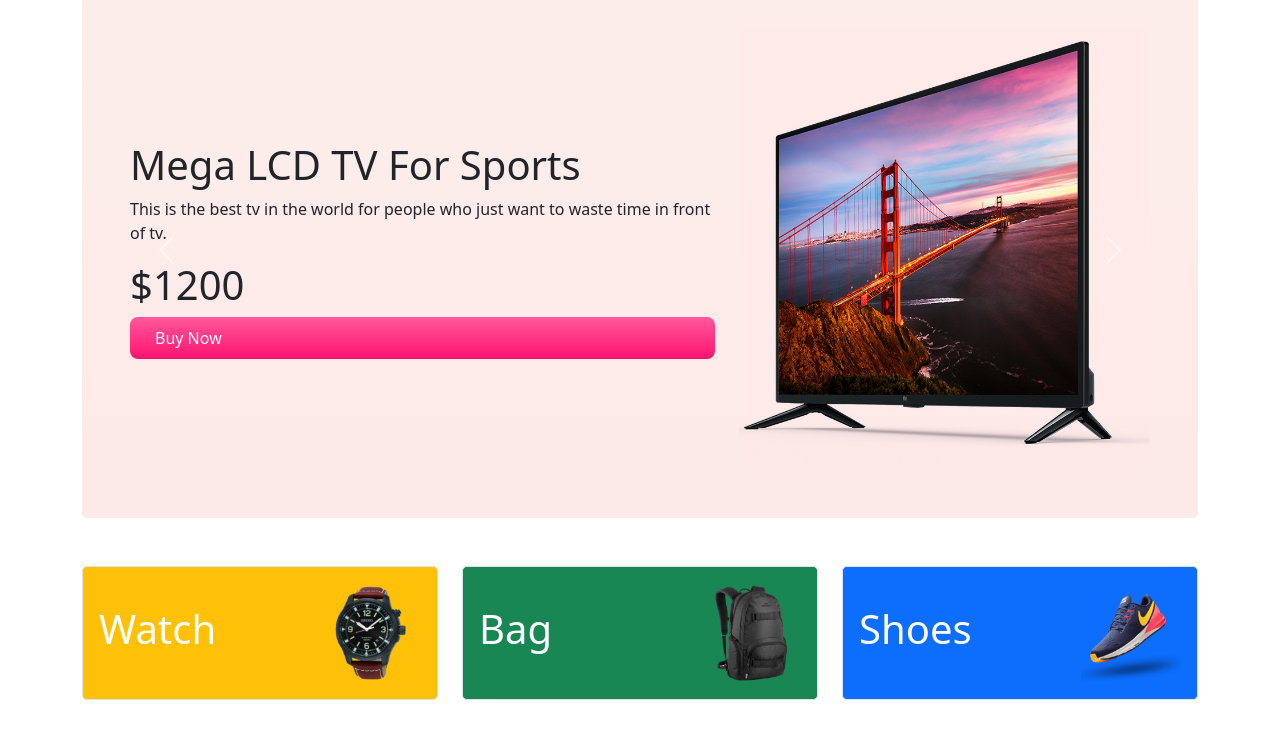
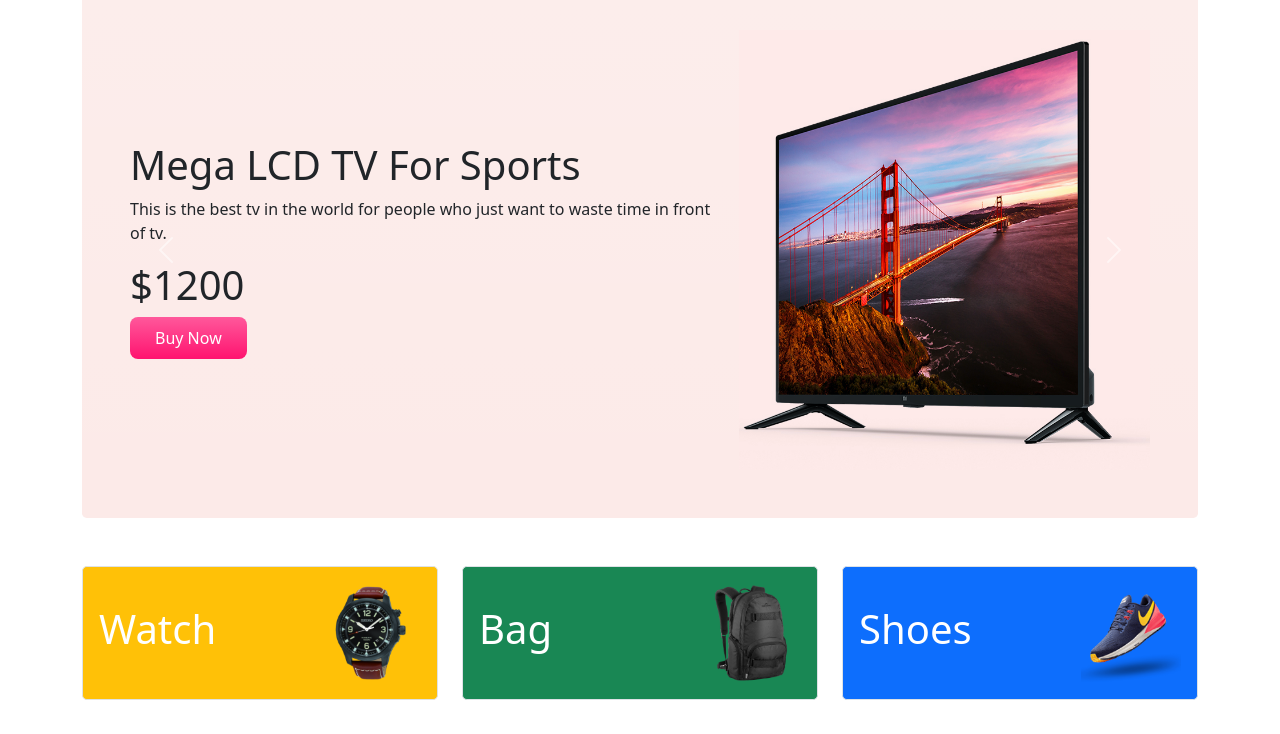
Before and after one commit to Nur-Alom/Shop-Ecommerce, a plain HTML site: page index.html in a window 1280 px wide. Both pictures are taken after a click on the link 164 px from the left and 28 px from the top of the page. Shown: the part 66-800 px from the top of the page. Drawn offline with nearby package versions, Linux system fonts and the light colour scheme.

Commit message:
btn added

```diff
--- a/index.html
+++ b/index.html
@@ -67,7 +67,7 @@
                                 <p>This is the best tv in the world for people who just want to waste time in front of
                                     tv.</p>
                                 <h1>$1200</h1>
-                                <div class="shop-btn-buy">Buy Now</div>
+                                <button class="shop-btn-buy">Buy Now</button>
                             </div>
                             <div class="col-lg-5">
                                 <img src="images/banner-images/tv.png" class="d-block w-100" alt="">
@@ -81,7 +81,7 @@
                                 <p>This is the best x-box in the world for people who just want to waste time in front
                                     of fake sports.</p>
                                 <h1>$600</h1>
-                                <div class="shop-btn-buy">Buy Now</div>
+                                <button class="shop-btn-buy">Buy Now</button>
                             </div>
                             <div class="col-lg-5">
                                 <img src="images/banner-images/xbox.png" class="d-block w-100" alt="">
```
